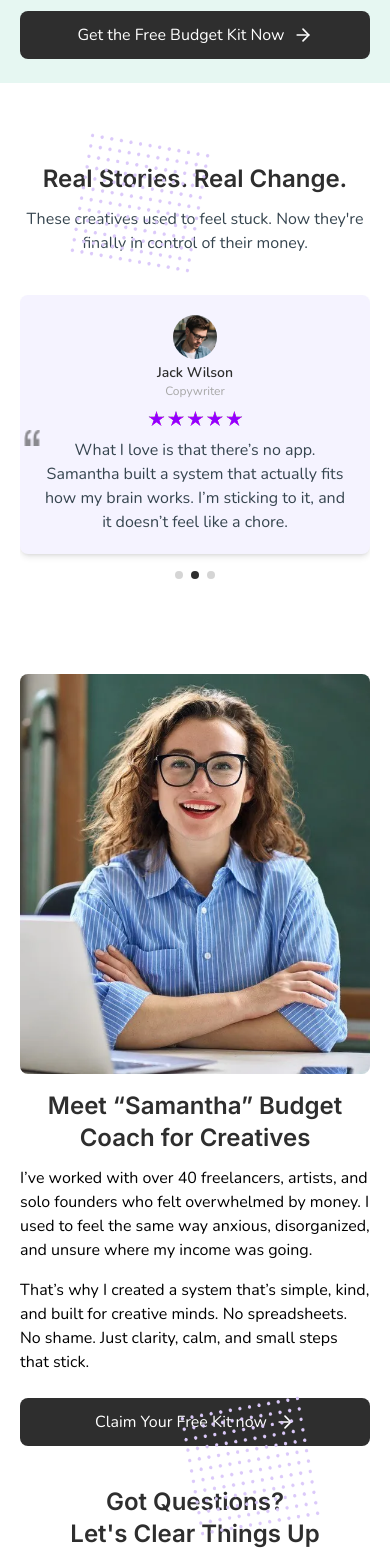
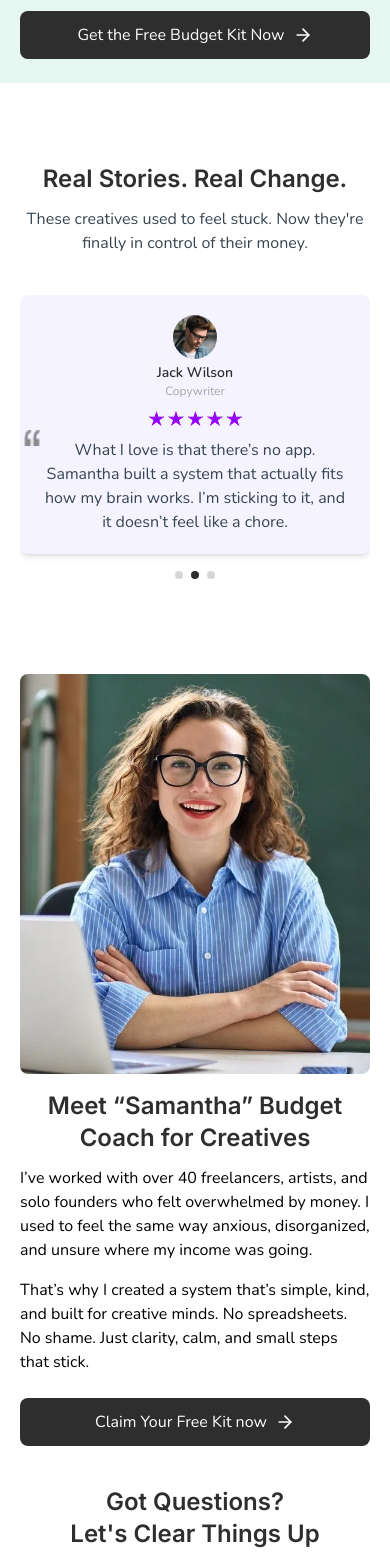
Before and after one commit to yamami-mohammed-monsif/samantha_green-finance_coach, a Next.js app: page / in a window 390 px wide. Shown: the part 1660-3228 px from the top of the page. Built offline with nearby package versions, Linux system fonts and the light colour scheme.

Commit message:
fixed the visibility issue of the dots pattern on small screens

```diff
--- a/components/sections/About.tsx
+++ b/components/sections/About.tsx
@@ -47,7 +47,7 @@ const About = () => {
       <img
         src="dots.png"
         alt="dots pattern"
-        className="absolute aspect-square w-30 right-20 -bottom-20 -rotate-10"
+        className="hidden mdpls:inline-block absolute aspect-square w-30 right-20 -bottom-20 -rotate-10"
       />
     </Section>
   );
--- a/components/sections/Testimonials.tsx
+++ b/components/sections/Testimonials.tsx
@@ -49,7 +49,7 @@ const Testimonials = () => {
       <img
         src="dots.png"
         alt="dots pattern"
-        className="absolute top-5 left-20 aspect-square w-30 rotate-10"
+        className="hidden mdpls:inline-block absolute top-5 left-20 aspect-square w-30 rotate-10"
       />
     </Section>
   );
```
